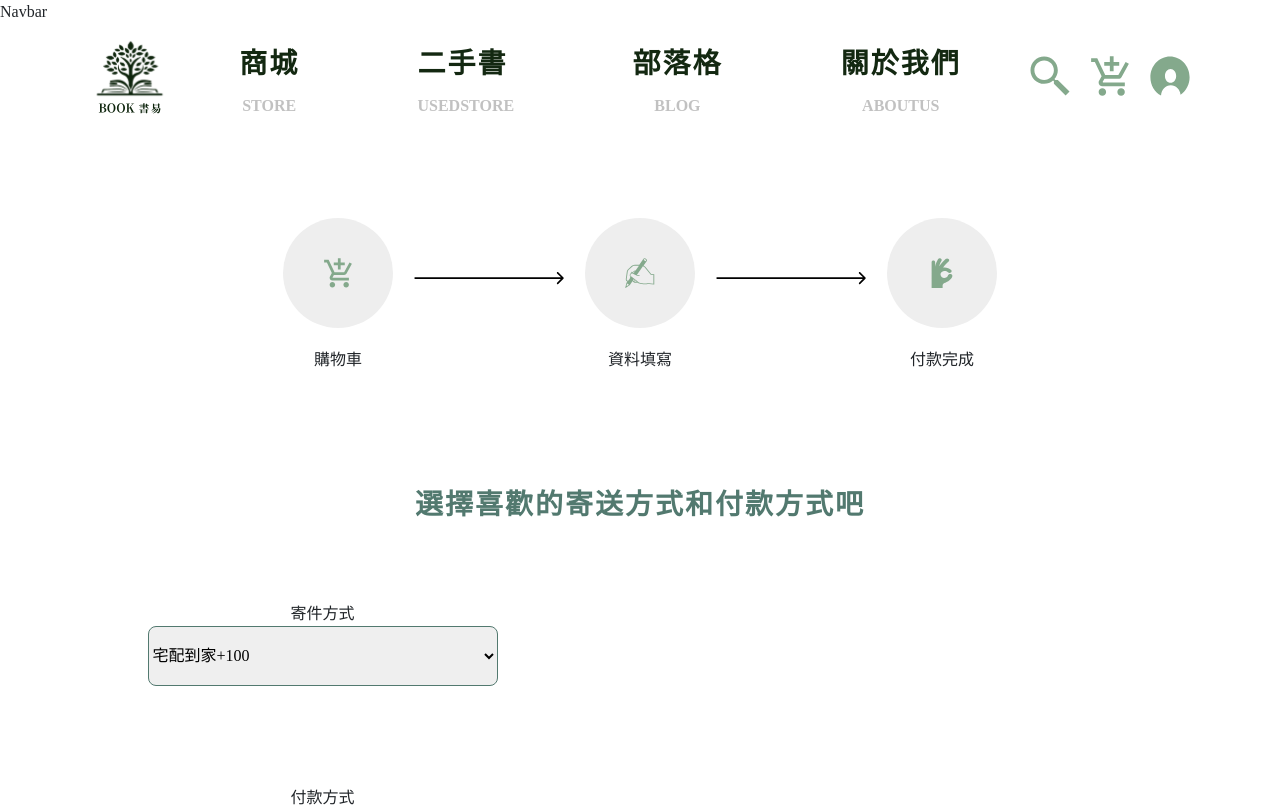
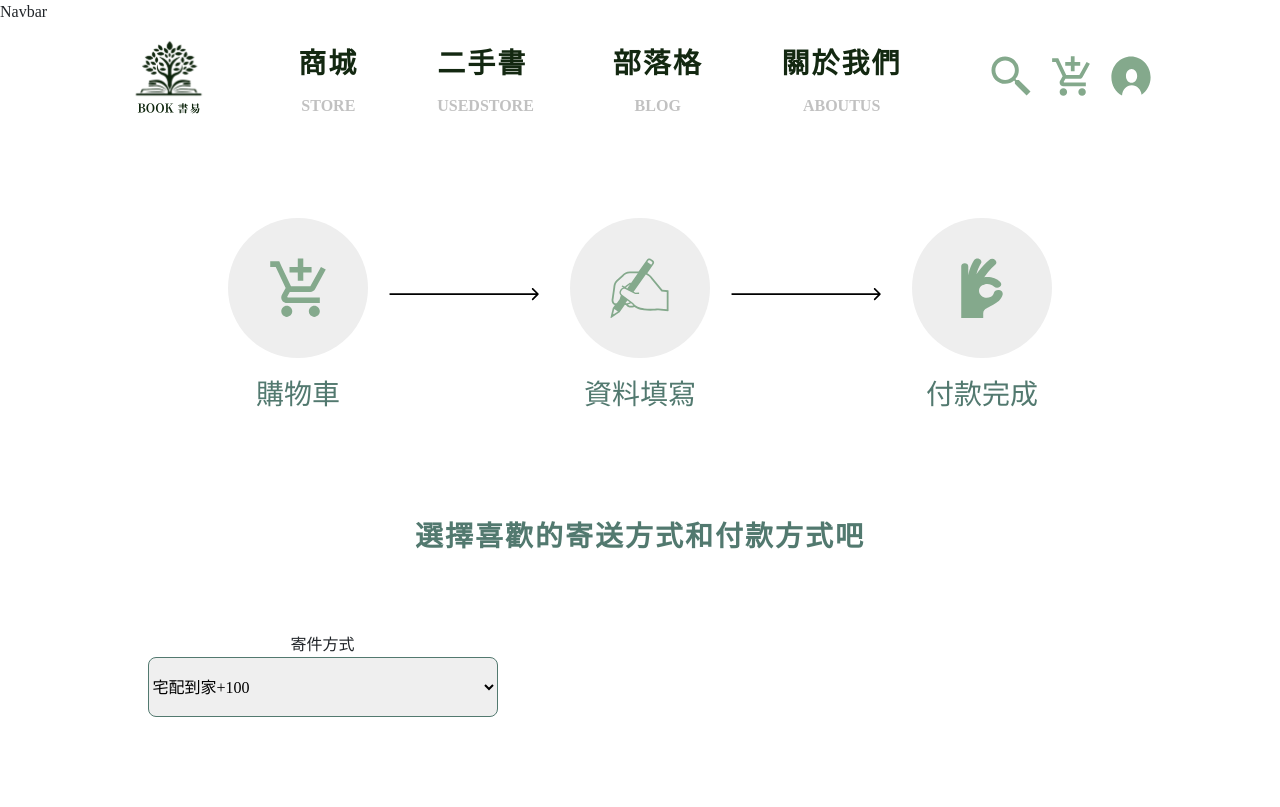
Before and after one commit to Emer0724/MFEE36_5th_Final, a Next.js app: page /order in a window 1280 px wide. Shown: the top 807 px of the page. Built offline with nearby package versions, Linux system fonts and the light colour scheme.

Commit message:
07101300

```diff
--- a/components/Cart_component/order/order_small/order-icon.js
+++ b/components/Cart_component/order/order_small/order-icon.js
@@ -21,10 +21,10 @@ export default function OrderIcon({}) {
                 <div className={styles.OrderStateblock}>
                   <div className={styles.OrderStateDiv}>
                     <div className={styles.OrderStateCircle}>
-                      <Image key={i} src={v} width={30} height={30}/>
+                      <Image key={i} src={v} width={60} height={60}/>
                     </div>
                     <div className={styles.OrderStateText}>
-                        <p>{v2}</p>
+                        <h3>{v2}</h3>
                     </div>
                   </div>
                   <div className={styles.OrderStateArrow}>
@@ -36,10 +36,10 @@ export default function OrderIcon({}) {
                 return(
                 <div className={styles.OrderStateDiv}>
                   <div className={styles.OrderStateCircle}>
-                    <Image key={i} src={v} width={30} height={30}/>
+                    <Image key={i} src={v} width={60} height={60}/>
                   </div>
                   <div className={styles.OrderStateText}>
-                      <p>{v2}</p>
+                      <h3>{v2}</h3>
                   </div>
                 </div>
               )}
--- a/components/Cart_component/order/order_small/order-input.js
+++ b/components/Cart_component/order/order_small/order-input.js
@@ -5,6 +5,7 @@ const blockstyle = {
   justifyContent:"space-around",
   alignItems:"center",
   marginBottom:"100px",
+
 }
 const inputstyle = {
   width:"350px",
--- a/components/Cart_component/order/order_small/orderIcon.module.css
+++ b/components/Cart_component/order/order_small/orderIcon.module.css
@@ -21,10 +21,12 @@
 }
 .OrderStateText{
     font-size: var(--txp16);
+    color: var(--color2);
 }
 .OrderStateblock{
     display: flex;
     align-items: center;
+    margin-right: 10px;
 }
 .OrderStateArrow{
     padding: 0 21px 53px 21px;
--- a/components/Cart_component/order/totalprice.js
+++ b/components/Cart_component/order/totalprice.js
@@ -9,7 +9,8 @@ const style1 = {
   borderRadius:"8px",
   width:"500px",
   height:"550px",
-  padding:"20px"
+  padding:"20px",
+  border:"1px solid #52796F"
 }
 const style2 = {
   display:"flex",
--- a/components/common/navbar/navbar.module.css
+++ b/components/common/navbar/navbar.module.css
@@ -12,7 +12,6 @@
     display: flex;
     flex-direction: column;
     justify-content: center;
-    margin:auto;
     transition: all 0.5s ease-in;
 }
 .navlinkdiv:hover{
--- a/pages/order/checkout.js
+++ b/pages/order/checkout.js
@@ -18,7 +18,7 @@ export default function OrderCheckout() {
         <OrderInput labelcontent={"安全碼"} type={"number"} />
       </div>
       <div></div>
-       <DeepButton DeepButtoncontent={"完成付款"} route={{complete}}/>
+       <DeepButton DeepButtoncontent={"完成付款"} />
     </>
   )
 }
--- a/pages/order/complete.js
+++ b/pages/order/complete.js
@@ -18,14 +18,14 @@ const style2 = {
 }
 
 export default function complete() {
-    const waterlist = Math.floor(Math.random*(1000000-1)+1)
+    const waterlist = Math.floor(Math.random()*(9999999-1000000))+1000000
   return (
     <>
         <NavBar1/>
         <OrderState/>
         <div style={style2}>
             <CartTitle titlecontent={"訂單已完成 等候5-7個工作天幫您送達 感謝您的支持"}/>
-            <CartTitle titlecontent={`#${waterlist}`}/>
+            <CartTitle titlecontent={`訂單編號#${waterlist}`}/>
             <div style={style1}>
                 <DeepButton DeepButtoncontent={"訂單查詢"}/>
                 <DeepButton DeepButtoncontent={"返回商城"}/>
```
